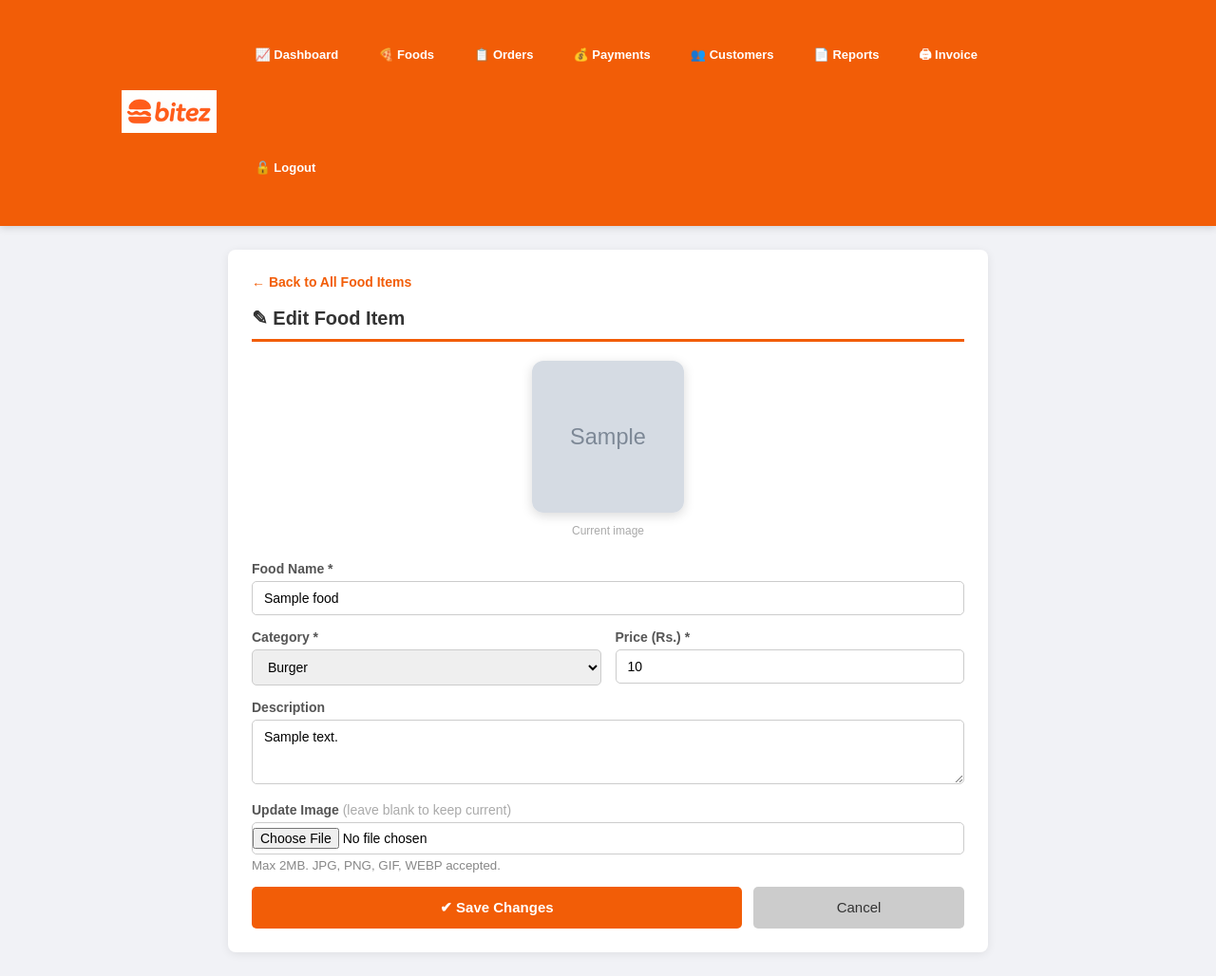
After one commit to leevadangol/PROJECT-FOOD-ORDERING-SYSTEM-, a PHP site: page /Admin/a-foodedit.php?f_id=1 in a window 1280 px wide. The commit adds this page. Shown: the whole page at 95% size. Run offline with PHP 8.4, Linux system fonts and the light colour scheme; the visitor is signed in with stand-in values (Sample User, id 1); tables that the repository leaves empty or names only in its code hold one stand-in row (values such as "Sample post"); grey boxes marked "Sample" are stand-in pictures.

Commit message:
made changes suggested by liza

```diff
--- /dev/null
+++ b/Admin/a-foodedit.php
@@ -0,0 +1,225 @@
+<?php
+/*
+    FOOD EDIT PAGE (Admin/a-foodedit.php)
+    A dedicated full-page editor for a single food item.
+    Handles: Food Name, Category, Price, Description, Image.
+
+    Accessed from: Admin/a-foodmanage.php?edit_id=X
+    On save: redirects back to a-foodmanage.php with success message.
+*/
+
+// All logic runs BEFORE a-header.php to allow header() redirects
+if (session_status() === PHP_SESSION_NONE) session_start();
+
+if (!isset($_SESSION['admin_id'])) {
+    header("Location: ../login.php");
+    exit();
+}
+
+require_once "../db.php";
+
+$categories = ['Burger', 'Pizza', 'Fried Chicken', 'Pasta', 'Momo', 'Cold Drink'];
+$error      = '';
+$msg        = '';
+
+// ---- HANDLE EDIT FORM SUBMIT ----
+if ($_SERVER['REQUEST_METHOD'] === 'POST' && isset($_POST['action']) && $_POST['action'] === 'edit') {
+    $f_id       = intval($_POST['f_id']);
+    $f_name     = trim($_POST['f_name']);
+    $category   = trim($_POST['category']);
+    $price      = floatval($_POST['price']);
+    $desc       = trim($_POST['description'] ?? '');
+    $image_path = trim($_POST['existing_image'] ?? '');
+
+    // Validate required fields
+    if (empty($f_name) || empty($category) || $price <= 0) {
+        $error = "Please fill in all required fields.";
+    } else {
+        // Handle new image upload (optional — keeps old image if nothing uploaded)
+        if (!empty($_FILES['image']['name'])) {
+            $allowed_types = ['image/jpeg', 'image/png', 'image/gif', 'image/webp'];
+            if (!in_array($_FILES['image']['type'], $allowed_types)) {
+                $error = "Only JPG, PNG, GIF, WEBP images are allowed.";
+            } elseif ($_FILES['image']['size'] > 2 * 1024 * 1024) {
+                $error = "Image must be under 2MB.";
+            } else {
+                $ext      = pathinfo($_FILES['image']['name'], PATHINFO_EXTENSION);
+                $new_name = 'food_' . time() . '_' . rand(100, 999) . '.' . $ext;
+                move_uploaded_file($_FILES['image']['tmp_name'], '../IMAGES/' . $new_name);
+                $image_path = 'IMAGES/' . $new_name;
+            }
+        }
+
+        if (!$error) {
+            $stmt = mysqli_prepare($conn,
+                "UPDATE foods SET f_name=?, category=?, price=?, image=?, description=?
+                 WHERE f_id=?");
+            mysqli_stmt_bind_param($stmt, "ssdssi",
+                $f_name, $category, $price, $image_path, $desc, $f_id);
+            mysqli_stmt_execute($stmt);
+
+            // Redirect back to food list with success message
+            header("Location: a-foodmanage.php?msg=" . urlencode("Food item updated successfully."));
+            exit();
+        }
+    }
+}
+
+// ---- LOAD FOOD DATA ----
+if (!isset($_GET['f_id']) && !isset($_POST['f_id'])) {
+    header("Location: a-foodmanage.php");
+    exit();
+}
+
+$food_id = intval($_GET['f_id'] ?? $_POST['f_id']);
+$stmt    = mysqli_prepare($conn, "SELECT * FROM foods WHERE f_id = ?");
+mysqli_stmt_bind_param($stmt, "i", $food_id);
+mysqli_stmt_execute($stmt);
+$food = mysqli_fetch_assoc(mysqli_stmt_get_result($stmt));
+
+if (!$food) {
+    header("Location: a-foodmanage.php?msg=" . urlencode("Food item not found."));
+    exit();
+}
+
+// NOW include header (outputs HTML)
+include "a-header.php";
+?>
+
+<div class="admin-page">
+<div class="admin-card" style="max-width:750px; margin:0 auto;">
+
+    <!-- Back link -->
+    <a href="a-foodmanage.php"
+       style="display:inline-flex; align-items:center; gap:6px; color:#f25d07;
+              text-decoration:none; font-size:14px; font-weight:bold; margin-bottom:18px;">
+        &#8592; Back to All Food Items
+    </a>
+
+    <h2>&#9998; Edit Food Item</h2>
+
+    <!-- Error message -->
+    <?php if ($error): ?>
+        <div class="alert-error">&#10006; <?php echo htmlspecialchars($error); ?></div>
+    <?php endif; ?>
+
+    <form method="POST" enctype="multipart/form-data" action="a-foodedit.php">
+        <input type="hidden" name="action"         value="edit">
+        <input type="hidden" name="f_id"           value="<?php echo $food['f_id']; ?>">
+        <input type="hidden" name="existing_image" value="<?php echo htmlspecialchars($food['image']); ?>">
+
+        <!-- Current food image preview (large) -->
+        <div style="text-align:center; margin-bottom:25px;">
+            <?php if (!empty($food['image'])): ?>
+                <img src="../<?php echo htmlspecialchars($food['image']); ?>"
+                     id="imagePreview"
+                     style="width:160px; height:160px; object-fit:cover; border-radius:12px;
+                            box-shadow:0 3px 12px rgba(0,0,0,0.15);"
+                     alt="<?php echo htmlspecialchars($food['f_name']); ?>">
+            <?php else: ?>
+                <div id="imagePreview"
+                     style="width:160px; height:160px; background:#f5f5f5; border-radius:12px;
+                            display:inline-flex; align-items:center; justify-content:center;
+                            font-size:40px; color:#ccc; box-shadow:0 3px 12px rgba(0,0,0,0.08);">
+                    &#127829;
+                </div>
+            <?php endif; ?>
+            <p style="font-size:12px; color:#aaa; margin-top:8px;">Current image</p>
+        </div>
+
+        <!-- Food Name -->
+        <div class="form-group">
+            <label>Food Name *</label>
+            <input type="text" name="f_name" required
+                   placeholder="e.g. CHEESE BURGER"
+                   value="<?php echo htmlspecialchars($food['f_name']); ?>">
+        </div>
+
+        <!-- Category + Price side by side -->
+        <div style="display:flex; gap:15px; flex-wrap:wrap;">
+            <div class="form-group" style="flex:1; min-width:160px;">
+                <label>Category *</label>
+                <select name="category" required>
+                    <option value="" disabled>-- Select Category --</option>
+                    <?php foreach ($categories as $cat):
+                        $sel = ($cat === ($food['category'] ?? '')) ? 'selected' : '';
+                    ?>
+                        <option value="<?php echo $cat; ?>" <?php echo $sel; ?>>
+                            <?php echo $cat; ?>
+                        </option>
+                    <?php endforeach; ?>
+                </select>
+            </div>
+
+            <div class="form-group" style="flex:1; min-width:130px;">
+                <label>Price (Rs.) *</label>
+                <input type="number" name="price" step="0.01" min="0" required
+                       placeholder="e.g. 450.00"
+                       value="<?php echo $food['price']; ?>">
+            </div>
+        </div>
+
+        <!-- Description -->
+        <div class="form-group">
+            <label>Description</label>
+            <textarea name="description" rows="3"
+                      placeholder="Short description of the food item..."
+                      style="width:100%; padding:9px 12px; border:1px solid #ccc;
+                             border-radius:5px; font-size:14px; box-sizing:border-box;
+                             resize:vertical;"><?php echo htmlspecialchars($food['description'] ?? ''); ?></textarea>
+        </div>
+
+        <!-- New Image Upload -->
+        <div class="form-group">
+            <label>Update Image <span style="color:#aaa; font-weight:normal;">(leave blank to keep current)</span></label>
+            <input type="file" name="image" accept="image/*" id="imageInput"
+                   style="padding:5px 0;">
+            <small style="color:#888; display:block; margin-top:4px;">
+                Max 2MB. JPG, PNG, GIF, WEBP accepted.
+            </small>
+        </div>
+
+        <!-- Action buttons -->
+        <div style="display:flex; gap:12px; margin-top:10px;">
+            <button type="submit" class="btn-primary"
+                    style="flex:1; padding:13px; font-size:15px; font-weight:bold;">
+                &#10004; Save Changes
+            </button>
+            <a href="a-foodmanage.php"
+               style="flex:0.4; padding:13px; text-align:center; background:#ccc; color:#333;
+                      border-radius:5px; text-decoration:none; font-size:15px; display:block;">
+                Cancel
+            </a>
+        </div>
+    </form>
+
+</div>
+</div>
+
+<script>
+    // Live image preview — when admin picks a new image, show it immediately
+    // instead of making them guess what it'll look like after saving
+    document.getElementById('imageInput').addEventListener('change', function () {
+        const file = this.files[0];
+        if (!file) return;
+
+        const reader = new FileReader();
+        reader.onload = function (e) {
+            const preview = document.getElementById('imagePreview');
+            if (preview.tagName === 'IMG') {
+                preview.src = e.target.result;
+            } else {
+                // Replace the placeholder div with an actual img tag
+                const img = document.createElement('img');
+                img.id  = 'imagePreview';
+                img.src = e.target.result;
+                img.style.cssText = 'width:160px;height:160px;object-fit:cover;border-radius:12px;box-shadow:0 3px 12px rgba(0,0,0,0.15);';
+                preview.parentNode.replaceChild(img, preview);
+            }
+        };
+        reader.readAsDataURL(file);
+    });
+</script>
+
+</body>
+</html>
--- a/Admin/a-foodmanage.php
+++ b/Admin/a-foodmanage.php
@@ -31,6 +31,9 @@ if (isset($_GET['delete_id'])) {
 }
 
 // ---- ADD FOOD ----
+// Show success message from a-foodedit.php redirect
+if (isset($_GET['msg'])) { $msg = urldecode($_GET['msg']); }
+
 if ($_SERVER['REQUEST_METHOD'] === 'POST' && isset($_POST['action']) && $_POST['action'] === 'add') {
     $f_name   = trim($_POST['f_name']);
     $price    = floatval($_POST['price']);
@@ -241,7 +244,7 @@ $foods_result = mysqli_query($conn,
                         <?php if (strlen($food['description'] ?? '') > 60) echo '...'; ?>
                     </td>
                     <td style="white-space:nowrap;">
-                        <a href="a-foodmanage.php?edit_id=<?php echo $food['f_id']; ?>"
+                        <a href="a-foodedit.php?f_id=<?php echo $food['f_id']; ?>"
                            class="btn-info" style="font-size:12px;">Edit</a>
                         &nbsp;
                         <a href="a-foodmanage.php?delete_id=<?php echo $food['f_id']; ?>"
```
Also changed, not shown: myorder.php (+26 -6 lines), update_qty.php (added, +89 -0 lines), IMAGES/food_1784366895_344.jpg (added), IMAGES/food_1784366940_956.jpg (added).
